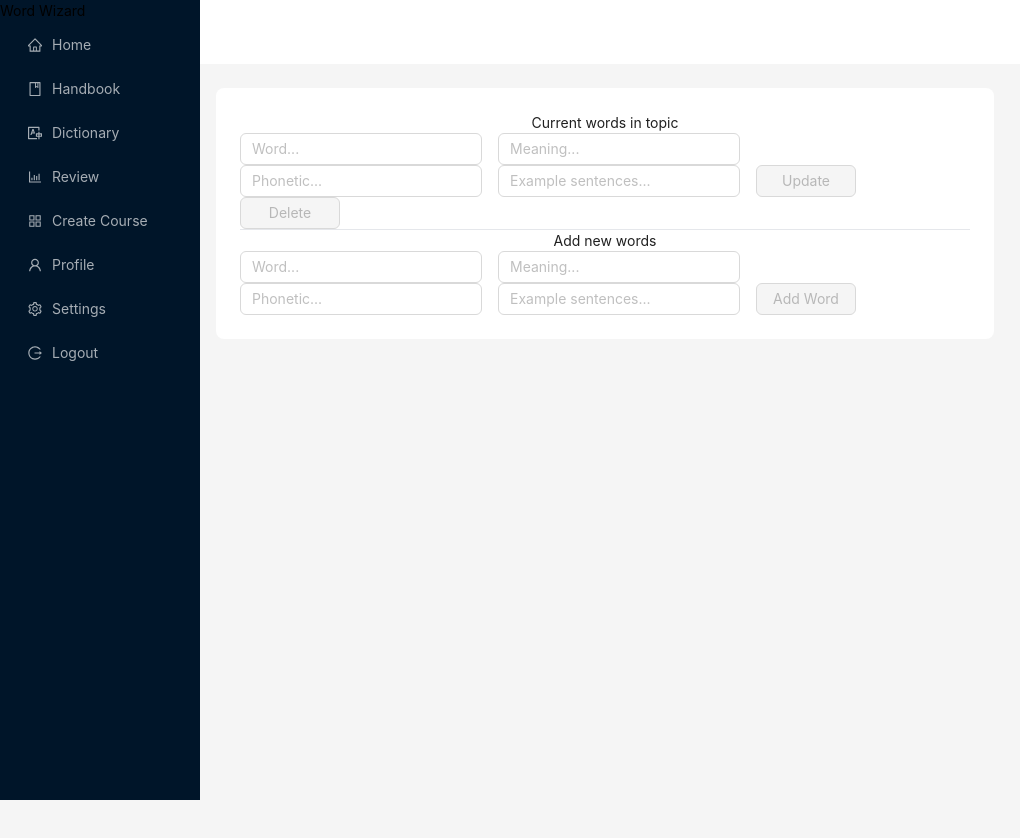
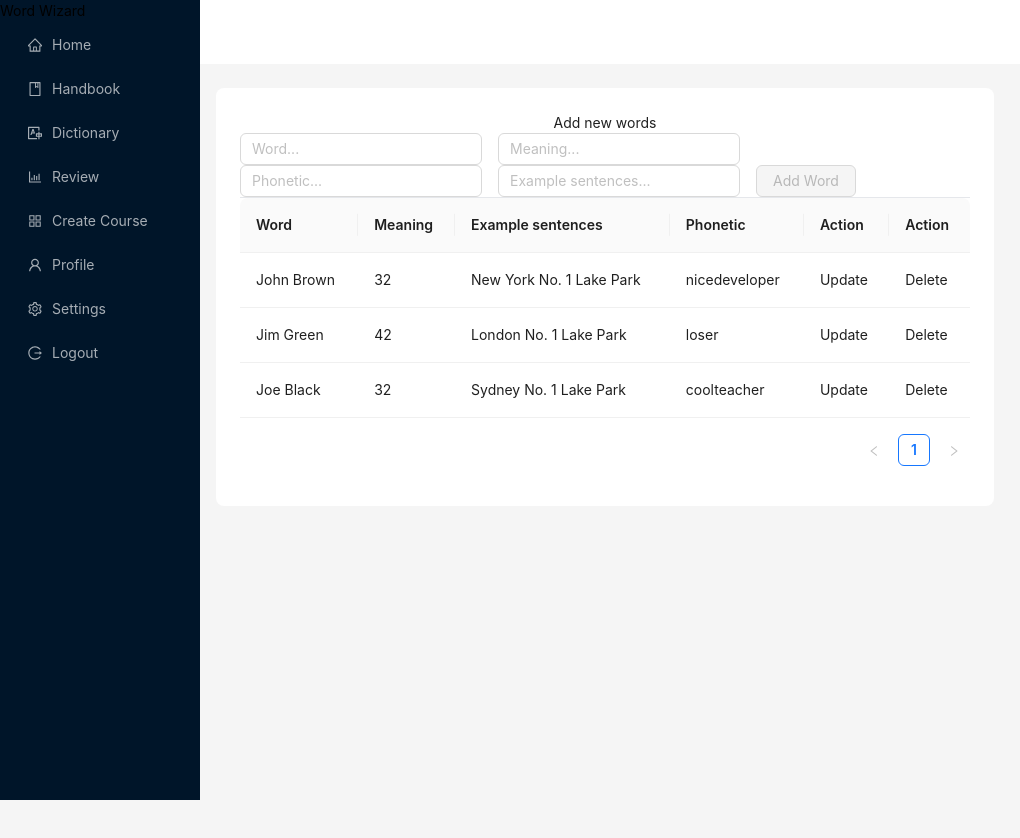
Before and after one commit to baohng/word-wizard2, a React (Vite) app in the folder final-project/: page /user/courses/1/1 in a window 1280 px wide. Shown: the top 838 px of the page, without its empty margins (0-1020 px from the left). Built offline with nearby package versions, Linux system fonts and the light colour scheme.

Commit message:
chore: Refactor CourseController and TopicService to improve code readability and maintainability

```diff
--- a/final-project/src/components/user/CreateCourse/ListEditCourse/ListEditCourse.jsx
+++ b/final-project/src/components/user/CreateCourse/ListEditCourse/ListEditCourse.jsx
@@ -79,12 +79,6 @@ const ListEditCourse = () => {
               >
                 edit
               </Link>,
-              <Link
-                to={`http://localhost:5173/user/courses/${course.id}`}
-                key="list-loadmore-more"
-              >
-                more
-              </Link>,
             ]}
           >
             <List.Item.Meta
@@ -102,7 +96,6 @@ const ListEditCourse = () => {
               }
               description={course.description}
             />
-            <div>content</div>
           </List.Item>
         )}
       />
--- a/final-project/src/components/user/CreateCourse/TopicDetail/ListEditWord/ListEditWord.jsx
+++ /dev/null
@@ -1,121 +0,0 @@
-import { useState, useEffect } from "react";
-import { Button, Form, Input } from "antd";
-
-const ListEditTopic = () => {
-  const [form] = Form.useForm();
-  const [clientReady, setClientReady] = useState(false);
-
-  // To disable submit button at the beginning.
-  useEffect(() => {
-    setClientReady(true);
-  }, []);
-  const onFinish = (values) => {
-    console.log("Finish:", values);
-  };
-
-  return (
-    <>
-      <p className="text-left mb-3 font-bold">Current words in topic</p>
-      <Form
-        className="mb-6"
-        form={form}
-        name="horizontal_login"
-        layout="inline"
-        onFinish={onFinish}
-      >
-        <Form.Item
-          name="word"
-          rules={[
-            {
-              required: true,
-              message: "Please input your username!",
-            },
-          ]}
-        >
-          <Input
-            // prefix={<UserOutlined className="site-form-item-icon" />}
-            placeholder="Word..."
-          />
-        </Form.Item>
-        <Form.Item
-          name="meaning"
-          rules={[
-            {
-              required: true,
-              message: "Please input your password!",
-            },
-          ]}
-        >
-          <Input
-            // prefix={<LockOutlined className="site-form-item-icon" />}
-            placeholder="Meaning..."
-          />
-        </Form.Item>
-        <Form.Item
-          name="phonetic"
-          rules={[
-            {
-              required: true,
-              message: "Please input your username!",
-            },
-          ]}
-        >
-          <Input
-            // prefix={<UserOutlined className="site-form-item-icon" />}
-            placeholder="Phonetic..."
-          />
-        </Form.Item>
-        <Form.Item
-          name="exampleSentences"
-          rules={[
-            {
-              required: true,
-              message: "Please input your username!",
-            },
-          ]}
-        >
-          <Input
-            // prefix={<UserOutlined className="site-form-item-icon" />}
-            placeholder="Example sentences..."
-          />
-        </Form.Item>
-        <Form.Item shouldUpdate>
-          {() => (
-            <Button
-              type="primary"
-              htmlType="submit"
-              style={{ minWidth: "100px" }}
-              disabled={
-                !clientReady ||
-                !form.isFieldsTouched(true) ||
-                !!form.getFieldsError().filter(({ errors }) => errors.length)
-                  .length
-              }
-            >
-              Update
-            </Button>
-          )}
-        </Form.Item>
-        <Form.Item shouldUpdate>
-          {() => (
-            <Button
-              type="primary"
-              htmlType="submit"
-              style={{ minWidth: "100px" }}
-              disabled={
-                !clientReady ||
-                !form.isFieldsTouched(true) ||
-                !!form.getFieldsError().filter(({ errors }) => errors.length)
-                  .length
-              }
-            >
-              Delete
-            </Button>
-          )}
-        </Form.Item>
-      </Form>
-    </>
-  );
-};
-
-export default ListEditTopic;
--- a/final-project/src/components/user/CreateCourse/TopicDetail/TopicDetail.jsx
+++ b/final-project/src/components/user/CreateCourse/TopicDetail/TopicDetail.jsx
@@ -1,9 +1,10 @@
 import { useEffect, useState } from "react";
 // import { useParams } from "react-router-dom";
 import { Button, Form, Input } from "antd";
-import ListEditWord from "./ListEditWord/ListEditWord";
+import WordTable from "./WordTable/WordTable";
 
 const TopicDetail = () => {
+  const [showWordCollection, setShowWordCollection] = useState(true);
   const [form] = Form.useForm();
   const [clientReady, setClientReady] = useState(false);
 
@@ -75,13 +76,13 @@ const TopicDetail = () => {
 
   return (
     <>
-      <ListEditWord />
-      <hr className="mb-6" />
       <p className="text-left mb-3 font-bold">Add new words</p>
       <Form
+        className="ml-0 m-3"
         form={form}
-        name="add-woed-form"
+        name="add-word-form"
         layout="inline"
+
         // onFinish={handleSubmit}
       >
         <Form.Item
@@ -158,6 +159,12 @@ const TopicDetail = () => {
           )}
         </Form.Item>
       </Form>
+      <hr className="mt-6" />
+      {showWordCollection ? (
+        <WordTable />
+      ) : (
+        <p className="text-left mt-3">No word added yet.</p>
+      )}
     </>
   );
 };
--- /dev/null
+++ b/final-project/src/components/user/CreateCourse/TopicDetail/WordTable/WordTable.jsx
@@ -0,0 +1,74 @@
+import { Table } from "antd";
+const columns = [
+  {
+    title: "Word",
+    dataIndex: "name",
+    key: "name",
+    render: (text) => <a>{text}</a>,
+  },
+  {
+    title: "Meaning",
+    dataIndex: "age",
+    key: "age",
+  },
+  {
+    title: "Example sentences",
+    dataIndex: "address",
+    key: "address",
+  },
+  {
+    title: "Phonetic",
+    key: "tags",
+    dataIndex: "tags",
+  },
+  {
+    title: "Action",
+    key: "action",
+    render: () => (
+      <button
+        className="bg-blue-500 hover:bg-blue-700 text-white font-bold py-2 px-4 rounded"
+        size="small"
+      >
+        Update
+      </button>
+    ),
+  },
+  {
+    title: "Action",
+    key: "action",
+    render: () => (
+      <button
+        className="bg-red-500 hover:bg-red-700 text-white font-bold py-2 px-4 rounded"
+        size="small"
+      >
+        Delete
+      </button>
+    ),
+  },
+];
+const data = [
+  {
+    key: "1",
+    name: "John Brown",
+    age: 32,
+    address: "New York No. 1 Lake Park",
+    tags: ["nice", "developer"],
+  },
+  {
+    key: "2",
+    name: "Jim Green",
+    age: 42,
+    address: "London No. 1 Lake Park",
+    tags: ["loser"],
+  },
+  {
+    key: "3",
+    name: "Joe Black",
+    age: 32,
+    address: "Sydney No. 1 Lake Park",
+    tags: ["cool", "teacher"],
+  },
+];
+
+const WordTable = () => <Table columns={columns} dataSource={data} />;
+export default WordTable;
```
